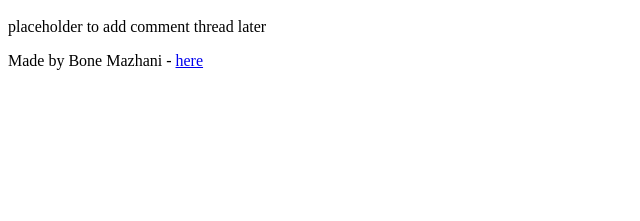
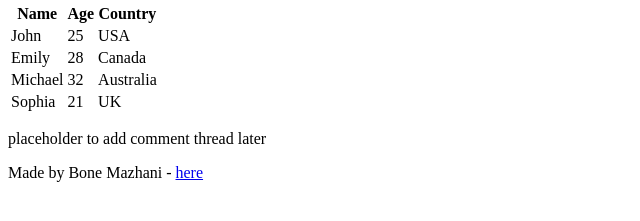
Before and after one commit to bmazhani/My_First_Portfolio, a plain HTML site: page html_basic/index.html in a window 1280 px wide. Shown: the part 537-758 px from the top of the page, without its empty margins (0-640 px from the left). Drawn offline with Linux system fonts and the light colour scheme.

Commit message:
added table to index.html

```diff
--- a/html_basic/index.html
+++ b/html_basic/index.html
@@ -25,6 +25,43 @@
         <a href="https://www.alxafrica.com">
             <img src="https://i.ibb.co/gTDZZT8/ALX-Logo-07.png" alt="ALX">
         </a>
+        <table>
+            <thead>
+            <tr>
+            <th>Name</th>
+            <th>Age</th>
+            <th>Country</th>
+            </tr>
+            </thead>
+            <tbody>
+            <tr>
+            <td>John</td>
+            <td>25</td>
+            <td>USA</td>
+            </tr>
+            </tbody>
+            <tbody>
+            <tr>
+            <td>Emily</td>
+            <td>28</td>
+            <td>Canada</td>
+            </tr>
+            </tbody>
+            <tbody>
+            <tr>
+            <td>Michael</td>
+            <td>32</td>
+            <td>Australia</td>
+            </tr>
+            </tbody>
+            <tbody>
+            <tr>
+            <td>Sophia</td>
+            <td>21</td>
+            <td>UK</td>
+            </tr>
+            </tbody>
+          </table>
         </article>
         <aside>
             <p>placeholder to add comment thread later</p>
```
